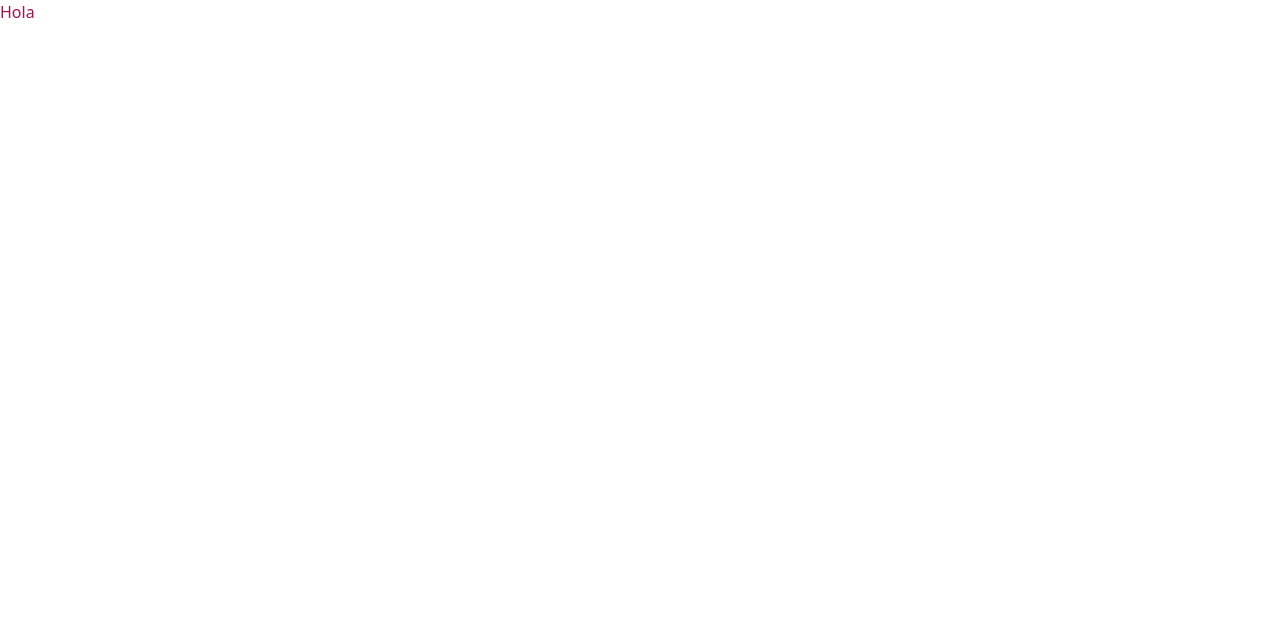
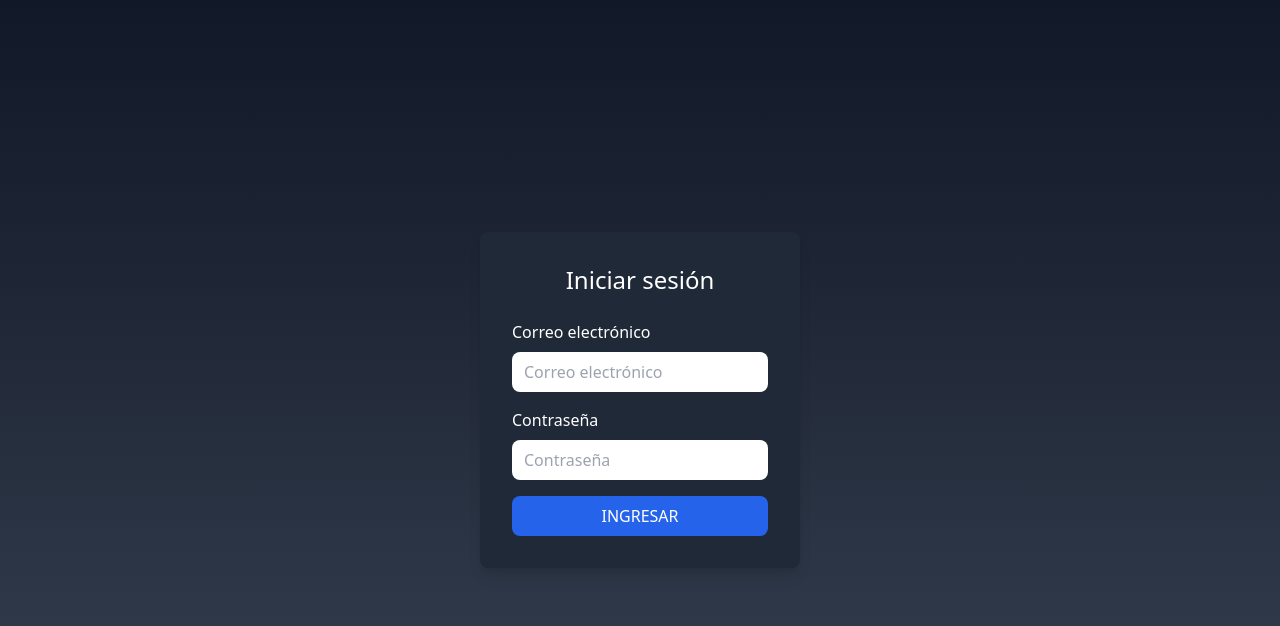
Before and after one commit to LuvazAng/hackmorelos-front, a React (Create React App) app: page /login in a window 1280 px wide. Shown: the top 626 px of the page. Built offline with nearby package versions, Linux system fonts and the light colour scheme.

Commit message:
Inicio de sesión

```diff
--- a/package.json
+++ b/package.json
@@ -8,6 +8,7 @@
     "@testing-library/user-event": "^13.5.0",
     "react": "^18.3.1",
     "react-dom": "^18.3.1",
+    "react-router-dom": "^6.23.1",
     "react-scripts": "5.0.1",
     "web-vitals": "^2.1.4"
   },
--- a/src/App.js
+++ b/src/App.js
@@ -1,10 +1,15 @@
-import logo from "./logo.svg";
-import "./App.css";
+import React from 'react';
+import { Routes, Route } from 'react-router-dom';
+import Home from './Home';
+import Login from './Login';
 
 function App() {
   return (
-    <div>
-      <h1 class="text-pink-800">Hola</h1>
+    <div className="min-h-screen bg-gradient-to-b from-gray-900 to-gray-700 flex items-center justify-center">
+      <Routes>
+        <Route path="/" element={<Home />} />
+        <Route path="/login" element={<Login />} />
+      </Routes>
     </div>
   );
 }
--- /dev/null
+++ b/src/Home.js
@@ -0,0 +1,18 @@
+import React from 'react';
+import { Link } from 'react-router-dom';
+
+function Home() {
+  return (
+    <div className="text-center text-white">
+      <h1 className="text-4xl mb-8">BIENVENIDO A [INSERTAR NOMBRE]</h1>
+      <div className="flex flex-col items-center space-y-4">
+        <Link to="/login">
+          <button className="w-48 py-2 bg-gray-800 hover:bg-gray-700 rounded-lg">Iniciar sesión</button>
+        </Link>
+        <button className="w-48 py-2 bg-gray-800 hover:bg-gray-700 rounded-lg">Registrarse</button>
+      </div>
+    </div>
+  );
+}
+
+export default Home;
--- /dev/null
+++ b/src/Login.js
@@ -0,0 +1,39 @@
+import React from 'react';
+
+function Login() {
+  return (
+    <div className="min-h-screen flex items-center justify-center bg-gradient-to-b from-gray-900 to-gray-700">
+      <div className="bg-gray-800 p-8 rounded-lg shadow-lg text-white w-80">
+        <h2 className="text-2xl mb-6 text-center">Iniciar sesión</h2>
+        <form>
+          <div className="mb-4">
+            <label className="block mb-2">Correo electrónico</label>
+            <input
+              type="email"
+              className="w-full px-3 py-2 rounded-lg text-gray-900"
+              placeholder="Correo electrónico"
+            />
+          </div>
+          <div className="mb-4">
+            <label className="block mb-2">Contraseña</label>
+            <input
+              type="password"
+              className="w-full px-3 py-2 rounded-lg text-gray-900"
+              placeholder="Contraseña"
+            />
+          </div>
+          <div className="text-center">
+            <button
+              type="submit"
+              className="w-full py-2 bg-blue-600 hover:bg-blue-500 rounded-lg"
+            >
+              INGRESAR
+            </button>
+          </div>
+        </form>
+      </div>
+    </div>
+  );
+}
+
+export default Login;
--- a/src/index.js
+++ b/src/index.js
@@ -1,17 +1,14 @@
 import React from 'react';
-import ReactDOM from 'react-dom/client';
+import { createRoot } from 'react-dom/client';
+import { BrowserRouter as Router } from 'react-router-dom';
+import App from './App';
 import './index.css';
-import App from './App';
-import reportWebVitals from './reportWebVitals';
 
-const root = ReactDOM.createRoot(document.getElementById('root'));
+const container = document.getElementById('root');
+const root = createRoot(container);
+
 root.render(
-  <React.StrictMode>
+  <Router>
     <App />
-  </React.StrictMode>
+  </Router>
 );
-
-// If you want to start measuring performance in your app, pass a function
-// to log results (for example: reportWebVitals(console.log))
-// or send to an analytics endpoint. Learn more: https://bit.ly/CRA-vitals
-reportWebVitals();
```
Also changed, not shown: 1 other file (tests, documents, lock files or other folders).
